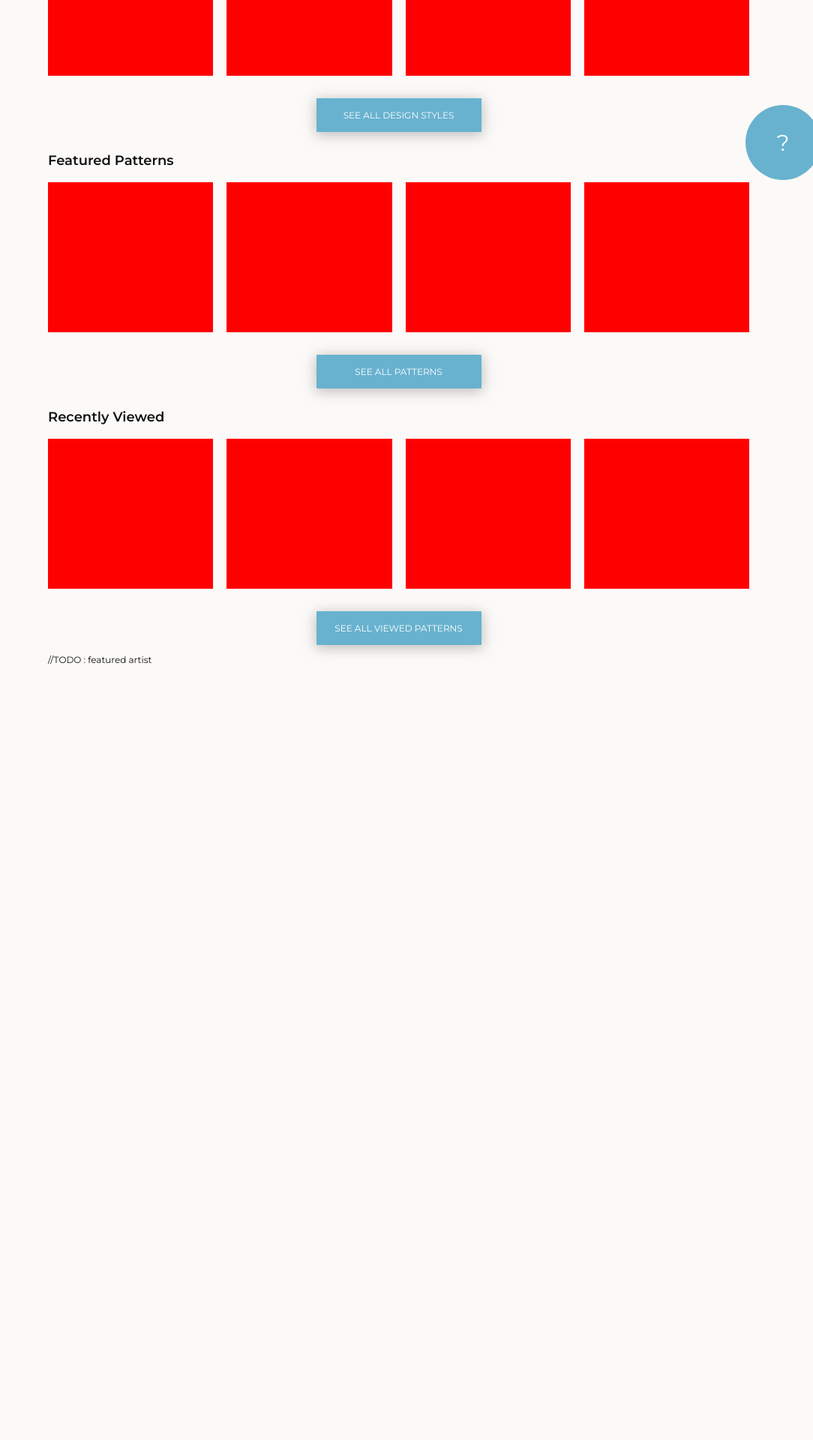
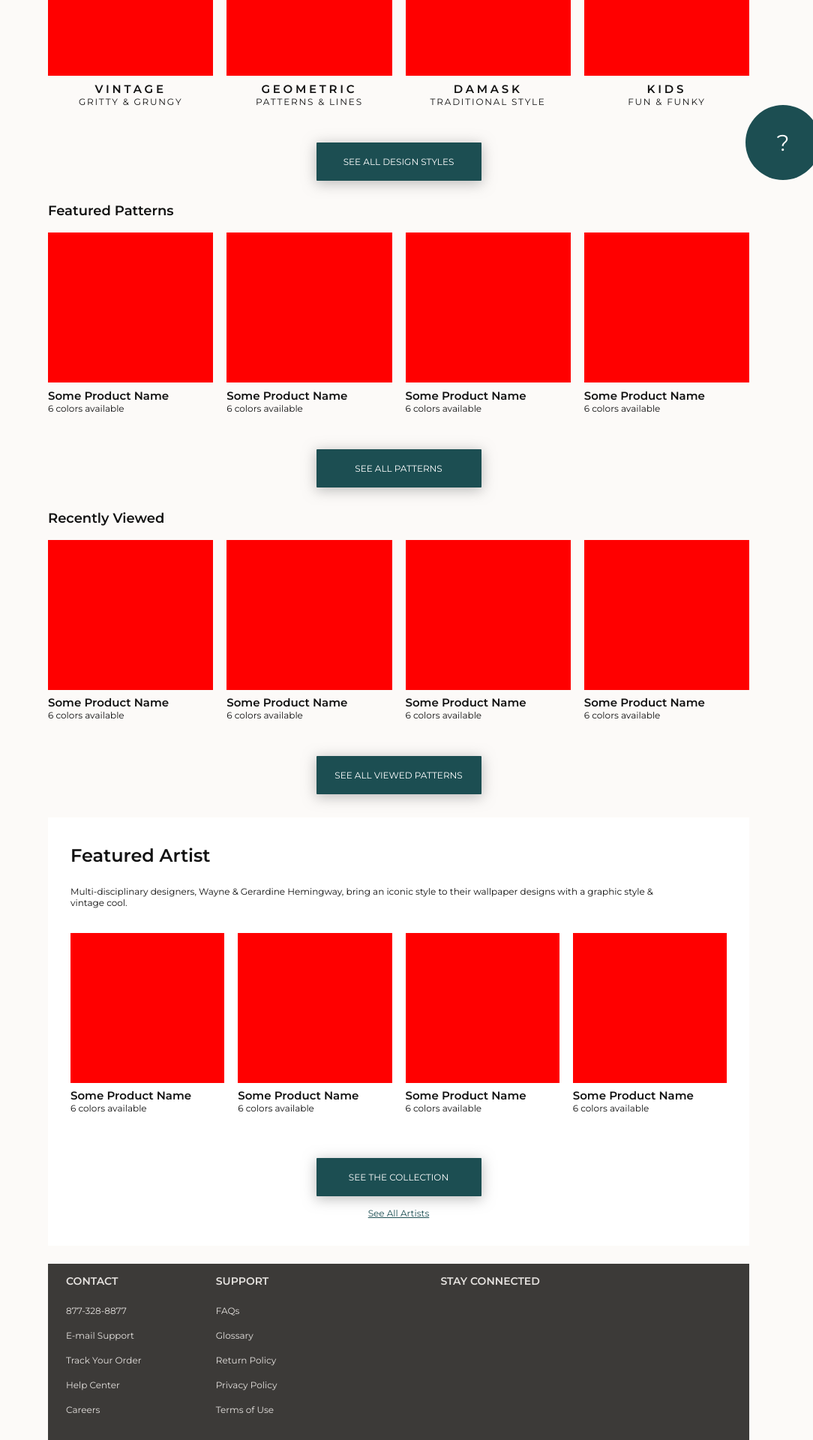
Before and after one commit to FatheadTechnology/gandg, a Vue app: page / in a window 1280 px wide. Shown: the part 580-2500 px from the top of the page at 75% size, without its empty margins (196-1280 px from the left). Before the commit the page ends 1467 px from the top, so only its background shows below. Built offline with nearby package versions, Linux system fonts and the light colour scheme.

Commit message:
245 monday

```diff
--- a/src/App.vue
+++ b/src/App.vue
@@ -3,7 +3,10 @@
     <mobile-nav></mobile-nav>
     <left-nav></left-nav>
     <div class="space-fill"></div>
+    <div id="page-content">
     <router-view/>
+      <global-footer></global-footer>
+    </div>
     <div class="space-fill"></div>
     <right-nav></right-nav>
     <!--
@@ -17,11 +20,12 @@
   import LeftNav from './components/LeftNav'
   import RightNav from './components/RightNav'
   import MobileNav from './components/MobileNav'
+  import GlobalFooter from './components/GlobalFooter'
 
   export default {
     name: 'App',
     components: {
-      LeftNav, RightNav, MobileNav
+      LeftNav, RightNav, MobileNav, GlobalFooter
     }
   }
 </script>
--- a/src/assets/styles/global/buttons.scss
+++ b/src/assets/styles/global/buttons.scss
@@ -17,6 +17,11 @@
   }
 }
 
+@include m{
+  .btn{
+    width: auto;
+  }
+}
 @include retina{
   .btn{
     //TODO: SHOULD BUTTONS CHANGE ON HIGH RES??!??
@@ -44,6 +49,7 @@
   }
 }
 
+// TODO : make social btns centered with margin to there left
 .social-btn{
   border-radius: 100%;
   width: 50px;
@@ -72,6 +78,8 @@
 .btn-center-container{
   display: flex;
   justify-content: center;
+  flex-direction: column;
+  text-align: center;
 }
 
 #help-btn{
--- a/src/assets/styles/global/footer.scss
+++ b/src/assets/styles/global/footer.scss
@@ -1 +1,46 @@
 @import "../variables/variables";
+
+#global-footer {
+  width: 100%;
+  background-color: $footer-bg-color;
+  color: $footer-color;
+  margin-top: 2em;
+  padding: 0 2em;
+  display: grid;
+  grid-template-columns: repeat(9, 1fr);
+  grid-gap: 1em;
+  box-sizing: border-box;
+  a {
+    color: $footer-color;
+    text-decoration: none;
+    margin: $footer-link-margin 0;
+    &:hover {
+      color: darken($footer-color, 10%);
+    }
+  }
+  .small-nav-col {
+    grid-column: span 2 / auto;
+    display: flex;
+    flex-direction: column;
+    margin: 0 0 2em;
+  }
+
+  #email-col {
+    grid-column: span 4 / auto;
+  }
+}
+
+@include under-m {
+  #global-footer {
+    grid-template-columns: repeat(2, 1fr);
+    #email-col {
+      grid-column: span 2 / auto;
+    }
+    .small-nav-col {
+      grid-column: span 1 / auto;
+      display: flex;
+      flex-direction: column;
+      margin: 0 0 2em;
+    }
+  }
+}
--- a/src/assets/styles/global/grid.scss
+++ b/src/assets/styles/global/grid.scss
@@ -1,41 +1,65 @@
 @import "../variables/variables";
 
-#app{
+#app {
   min-height: 100vh;
   display: grid;
   grid-template-columns: $left-nav-size 1fr $right-nav-size;
   grid-column-gap: $main-grid-gap;
 
 }
-@include s{
-  #app{
+
+@include s {
+  #app {
     margin-top: $mobile-nav-bar-height;
     grid-template-columns: 1fr;
   }
 }
 
-@include m{
-  #app{
+@include m {
+  #app {
     grid-template-columns: $left-nav-size-small 1fr $right-nav-size-small;
   }
 
 }
 
 //TODO: product grid variants? other class or ...
-.product-grid{
+.product-grid {
   display: grid;
   grid-template-columns: repeat(4, 1fr);
   grid-column-gap: 1.5em;
   margin: 1.5em 0;
 
-  .product-grid-item{
-    height: 200px;
-    background-color: red;
+  .product-grid-item-container {
+    display: flex;
+    flex-direction: column;
+    cursor: pointer;
+    border-bottom: 2px solid rgba(255,255,255,0);
+    transition: all 1.25s ease-in-out;
+    &:hover{
+      transition: all 1.25s ease-in-out;
+      border-bottom: 2px solid $btn-primary-bg-color;
+  }
+
+    .product-grid-item-header{
+      margin-top: .5em;
+      font-size: 1.25em;
+      font-weight: $header-font-weight;
+    }
+    .product-grid-item-subheader{
+      font-size: 1em;
+      margin-bottom: 1em;
+    }
+    .product-grid-item-image {
+      height: 200px;
+      background-color: red;
+      width: 100%;
+    }
   }
 }
 
-@include xs{
-  .product-grid{
+
+@include xs {
+  .product-grid {
     display: grid;
     grid-template-columns: repeat(1, 1fr) !important;
     //TODO: PUNCH YOURSELF IN THE FUCKING FACE FOR USING AN IMPORTANT YOU PIECE OF SHIT
@@ -44,23 +68,29 @@
     grid-row-gap: .25em !important;
     margin: .25em !important;
 
-    .product-grid-item{
-      height: 200px;
-      background-color: red;
+    .product-grid-item-container {
+      display: flex;
+      flex-direction: column;
+
+      .product-grid-item-image {
+        height: 200px;
+        background-color: red;
+        width: 100%;
+      }
     }
   }
 
 }
 
-@include s{
-  .product-grid{
+@include s {
+  .product-grid {
     display: grid;
     grid-template-columns: repeat(2, 1fr);
     grid-column-gap: 1em;
     grid-row-gap: 1em;
     margin: 1em;
 
-    .product-grid-item{
+    .product-grid-item {
       height: 150px;
       background-color: red;
     }
@@ -68,15 +98,15 @@
 
 }
 
-@include m{
-  .product-grid{
+@include m {
+  .product-grid {
     display: grid;
     grid-template-columns: repeat(2, 1fr);
     grid-column-gap: .5em;
     grid-row-gap: .5em;
     margin: .5em 0;
 
-    .product-grid-item{
+    .product-grid-item {
       height: 200px;
       background-color: red;
     }
--- a/src/assets/styles/global/nav.scss
+++ b/src/assets/styles/global/nav.scss
@@ -24,6 +24,7 @@
 }
 #right-nav{
   margin-top: $base-top-margin;
+  margin-right: 5px;
   width: $right-nav-size;
   position: fixed;
   right: 0;
@@ -59,7 +60,7 @@
     text-transform: uppercase;
     font-weight: $header-font-weight;
     &:hover{
-      color: $a-hover-color;
+      color: lighten($a-hover-color, 10%);
     }
   }
 h1{
--- a/src/assets/styles/pages/homepage.scss
+++ b/src/assets/styles/pages/homepage.scss
@@ -7,7 +7,7 @@
     margin: $base-top-margin 0 0;
     //background-image: url("https://assets.fathead.com/swipe-patterns/shining_sparrows_flat.jpg");
     background-color: red;
-    background-image: url("http://i63.tinypic.com/64fqmp.png");
+   /* background-image: url("http://i63.tinypic.com/64fqmp.png");*/
     background-size: cover;
     background-position: center;
     height: $hero-height;
@@ -48,6 +48,21 @@
       }
     }
   }
+//TODO : MAKE UNDER M CLASS
+  //TODO : MAKE UNDER S CLASS
+  @include m {
+    #hero {
+      margin: 0;
+      display: flex;
+      justify-content: center;
+      align-items: center;
+      #hero-content {
+        left: auto;
+        top: auto;
+      }
+    }
+  }
+
   #cta-hero-bar {
     width: 100%;
     background-color: $hero-cta-bg-color;
@@ -58,3 +73,44 @@
   }
 
 }
+
+#featured-artist-grid-container{
+  box-sizing: border-box;
+  background-color: #fff;
+  padding: 0 0 3em;
+  h1{
+    padding: 1.5em 1.25em .25em;
+  }
+  p{
+    padding: .25em $artist-grid-spacing;
+    max-width: 65em;
+  }
+  .product-grid{
+    margin: $artist-grid-spacing;
+  }
+
+}
+
+#subheader-grid-container{
+  box-sizing: border-box;
+  h1{
+    text-align: center;
+    padding: 1.5em 1.25em .25em;
+  }
+  p{
+    padding: .25em $artist-grid-spacing;
+    max-width: 65em;
+  }
+  .product-grid{
+    text-align: center;
+    text-transform: uppercase;
+    .product-grid-item-header{
+      letter-spacing: .25em;
+    }
+    .product-grid-item-subheader{
+      letter-spacing: .15em;
+    }
+
+  }
+
+}
--- a/src/assets/styles/variables/color-variables.scss
+++ b/src/assets/styles/variables/color-variables.scss
@@ -2,27 +2,32 @@
 $bg-color: #fcfaf8;
 //$bg-color: #F4F2F0;
 $base-text-color: #121212;
-$link-color: #68B2CF;
-$a-hover-color: #B9862C;
+$link-color: #1C4E52;
+$a-hover-color: #6C4F1A;
 
 //HERO COLORS
 $hero-content-color: #fff;
-$hero-cta-bg-color : #212121;
+$hero-cta-bg-color : #42403E;
 $hero-cta-color : #fff;
 
 //BUTTON COLORS
-$btn-primary-bg-color: #68B2CF;
+$btn-primary-bg-color: $link-color;
 $btn-primary-color: #fff;
 
 //$btn-secondary-bg-color: #BC9B7D;
-$btn-secondary-bg-color: #B9862C;
+$btn-secondary-bg-color: #6C4F1A;
 $btn-secondary-color: #fff;
 
-//FOOTER COLORS
+// FOOTER COLORS
+$footer-bg-color: #3C3A38;
+$footer-color: #E5E2DF;
+
+
+/*//FOOTER COLORS
 $footer-top-bg-color: #BC9B7D;
 $footer-top-color: #fff;
 $footer-btm-bg-color: #121212;
-$footer-btm-color: #fff;
+$footer-btm-color: #fff;*/
 
 $btn-shadow : 0px 3px 17px 1px rgba(128,128,128,0.5);
 $btn-shadow-hover : 0px 3px 17px 1px rgba(92, 92, 92, 0.9);
--- a/src/assets/styles/variables/responsive-mixins.scss
+++ b/src/assets/styles/variables/responsive-mixins.scss
@@ -25,6 +25,7 @@ $xl : 1500px;
     @content;
   }
 }
+
 //TODO no right nav on medium
 
 @mixin under-m {
--- a/src/assets/styles/variables/spacing.scss
+++ b/src/assets/styles/variables/spacing.scss
@@ -2,22 +2,35 @@ html,body{
   margin: 0;
   padding: 0;
 }
+//MAIN GRID
 $main-grid-gap: 10px;
 $base-top-margin: 2em;
 
-$btn-padding : 1.25em;
-$btn-margin: 1em;
+//GLOBAL BUTTONS
+$btn-padding : 1.5em;
+$btn-margin: 1.25em 0;
 $btn-width: 220px;
 $btn-width-retina: 250px;
 
+//MOBILE NAV
 $mobile-nav-bar-height: 3em;
 
+//BORDER RADIUS
 $base-border-radius: 1px;
 
+//LEFT NAV
 $left-nav-size: 250px;
 $left-nav-size-small: 200px;
 
+// RIGHT NAV
 $right-nav-size: 75px;
 $right-nav-size-small: 50px;
 
+//HERO
 $hero-height: 400px;
+
+//FOOTER
+$footer-link-margin: .75em;
+
+//HOMEPAGE
+$artist-grid-spacing:  2.5em;
--- /dev/null
+++ b/src/components/GlobalFooter.vue
@@ -0,0 +1,44 @@
+<template>
+  <div id="global-footer">
+    <div class="small-nav-col" id="contact-us">
+      <h3>CONTACT</h3>
+      <a href="tel:877-328-8877">877-328-8877</a>
+      <a href="mailto:support@guildandgrace.com">E-mail Support</a>
+      <a href="#">Track Your Order</a>
+      <a href="#">Help Center</a>
+      <a href="#">Careers</a>
+    </div>
+
+    <div class="small-nav-col" id="support">
+      <h3>SUPPORT</h3>
+      <a href="#">FAQs</a>
+      <a href="#">Glossary</a>
+      <a href="#">Return Policy</a>
+      <a href="#">Privacy Policy</a>
+      <a href="#">Terms of Use</a>
+    </div>
+
+    <div class="spacer"></div>
+    <div id="email-col">
+      <h3>STAY CONNECTED</h3>
+
+    </div>
+
+  </div>
+</template>
+
+<script>
+  export default {
+    name: 'GFooter',
+    data () {
+      return {
+        msg: 'Welcome to Your Vue.js App'
+      }
+    }
+  }
+</script>
+
+<!-- Add "scoped" attribute to limit CSS to this component only -->
+<style scoped>
+
+</style>
--- a/src/components/Home.vue
+++ b/src/components/Home.vue
@@ -11,50 +11,112 @@
     <div id="cta-hero-bar">
       Memorial Day Sale: 30% Off Select Styles
 
+
+
     </div>
 
-    <div id="design-style" class="product-grid">
-      <div class="product-grid-item"></div>
-      <div class="product-grid-item"></div>
-      <div class="product-grid-item"></div>
-      <div class="product-grid-item"></div>
+    <div id="subheader-grid-container">
+      <div class="product-grid">
+        <div class="product-grid-item-container">
+          <div class="product-grid-item-image">
+          </div>
+          <span class="product-grid-item-header"> vintage</span>
+          <span class="product-grid-item-subheader">gritty & grungy</span>
+        </div>
 
+        <div class="product-grid-item-container">
+          <div class="product-grid-item-image">
+          </div>
+          <span class="product-grid-item-header"> Geometric</span>
+          <span class="product-grid-item-subheader">patterns & lines</span>
+        </div>
+
+        <div class="product-grid-item-container">
+          <div class="product-grid-item-image">
+          </div>
+          <span class="product-grid-item-header"> Damask</span>
+          <span class="product-grid-item-subheader">traditional style</span>
+        </div>
+
+        <div class="product-grid-item-container">
+          <div class="product-grid-item-image">
+          </div>
+          <span class="product-grid-item-header">Kids</span>
+          <span class="product-grid-item-subheader">fun & funky</span>
+        </div>
+      </div>
     </div>
+
     <div class="btn-center-container">
       <div class="btn primary-btn">See all design styles</div>
     </div>
 
     <h2>Featured Patterns</h2>
-    <div id="featured-patterns" class="product-grid">
-      <div class="product-grid-item"></div>
-      <div class="product-grid-item"></div>
-      <div class="product-grid-item"></div>
-      <div class="product-grid-item"></div>
-    </div>
+    <product-grid-line-mock></product-grid-line-mock>
     <div class="btn-center-container">
       <div class="btn primary-btn">See all patterns</div>
     </div>
 
     <h2>Recently Viewed</h2>
-    <div id="recently-viewed" class="product-grid">
-      <div class="product-grid-item"></div>
-      <div class="product-grid-item"></div>
-      <div class="product-grid-item"></div>
-      <div class="product-grid-item"></div>
-    </div>
+    <product-grid-line-mock></product-grid-line-mock>
+
     <div class="btn-center-container">
       <div class="btn primary-btn">See all viewed patterns</div>
     </div>
 
-    //TODO : featured artist
+
+    <div id="featured-artist-grid-container">
+      <h1>Featured Artist</h1>
+      <p>Multi-disciplinary designers, Wayne & Gerardine Hemingway, bring an iconic style to their wallpaper designs
+with a graphic style & vintage cool.</p>
+      <div class="product-grid">
+        <div class="product-grid-item-container">
+          <div class="product-grid-item-image">
+          </div>
+          <span class="product-grid-item-header"> Some Product Name</span>
+          <span class="product-grid-item-subheader">6 colors available</span>
+        </div>
+
+        <div class="product-grid-item-container">
+          <div class="product-grid-item-image">
+          </div>
+          <span class="product-grid-item-header"> Some Product Name</span>
+          <span class="product-grid-item-subheader">6 colors available</span>
+        </div>
+
+        <div class="product-grid-item-container">
+          <div class="product-grid-item-image">
+          </div>
+          <span class="product-grid-item-header"> Some Product Name</span>
+          <span class="product-grid-item-subheader">6 colors available</span>
+        </div>
+
+        <div class="product-grid-item-container">
+          <div class="product-grid-item-image">
+          </div>
+          <span class="product-grid-item-header"> Some Product Name</span>
+          <span class="product-grid-item-subheader">6 colors available</span>
+        </div>
+      </div>
+      <div class="btn-center-container">
+        <div class="btn primary-btn">SEE THE COLLECTION</div>
+        <a href="#">See All Artists</a>
+      </div>
+
+    </div>
   </div>
 
 
 </template>
 
 <script>
+  import ProductGridLineMock from './ProductGridLineMock'
+
   export default {
     name: 'HelloWorld',
+    components: {
+      ProductGridLineMock
+    },
     data () {
       return {
         msg: 'Welcome to Your Vue.js App'
--- /dev/null
+++ b/src/components/ProductGridLineMock.vue
@@ -0,0 +1,49 @@
+<template>
+  <div class="product-grid">
+
+    <div class="product-grid-item-container">
+      <div class="product-grid-item-image">
+      </div>
+      <span class="product-grid-item-header"> Some Product Name</span>
+      <span class="product-grid-item-subheader">6 colors available</span>
+    </div>
+
+    <div class="product-grid-item-container">
+      <div class="product-grid-item-image">
+      </div>
+      <span class="product-grid-item-header"> Some Product Name</span>
+      <span class="product-grid-item-subheader">6 colors available</span>
+    </div>
+
+    <div class="product-grid-item-container">
+      <div class="product-grid-item-image">
+      </div>
+      <span class="product-grid-item-header"> Some Product Name</span>
+      <span class="product-grid-item-subheader">6 colors available</span>
+    </div>
+
+    <div class="product-grid-item-container">
+      <div class="product-grid-item-image">
+      </div>
+      <span class="product-grid-item-header"> Some Product Name</span>
+      <span class="product-grid-item-subheader">6 colors available</span>
+    </div>
+
+  </div>
+</template>
+
+<script>
+  export default {
+    name: 'Mock Line',
+    data () {
+      return {
+        msg: 'Welcome to Your Vue.js App'
+      }
+    }
+  }
+</script>
+
+<!-- Add "scoped" attribute to limit CSS to this component only -->
+<style scoped>
+
+</style>
```
